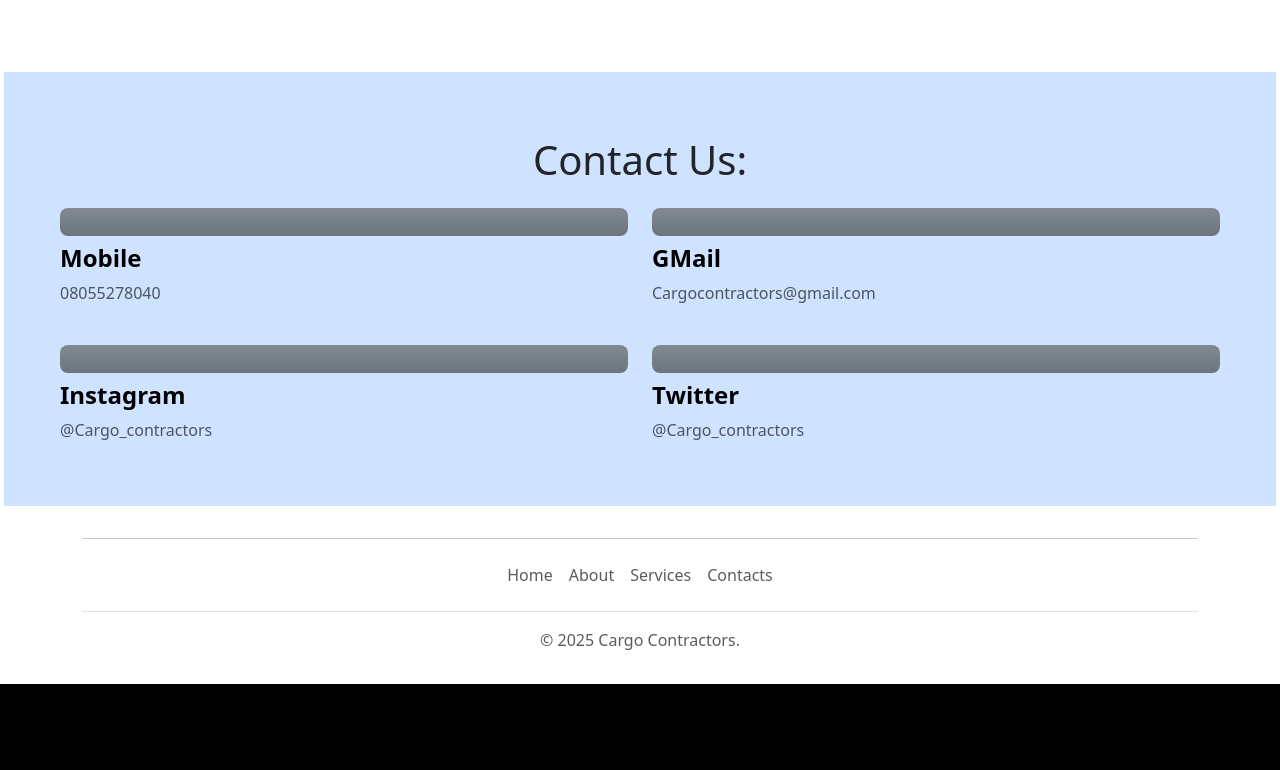
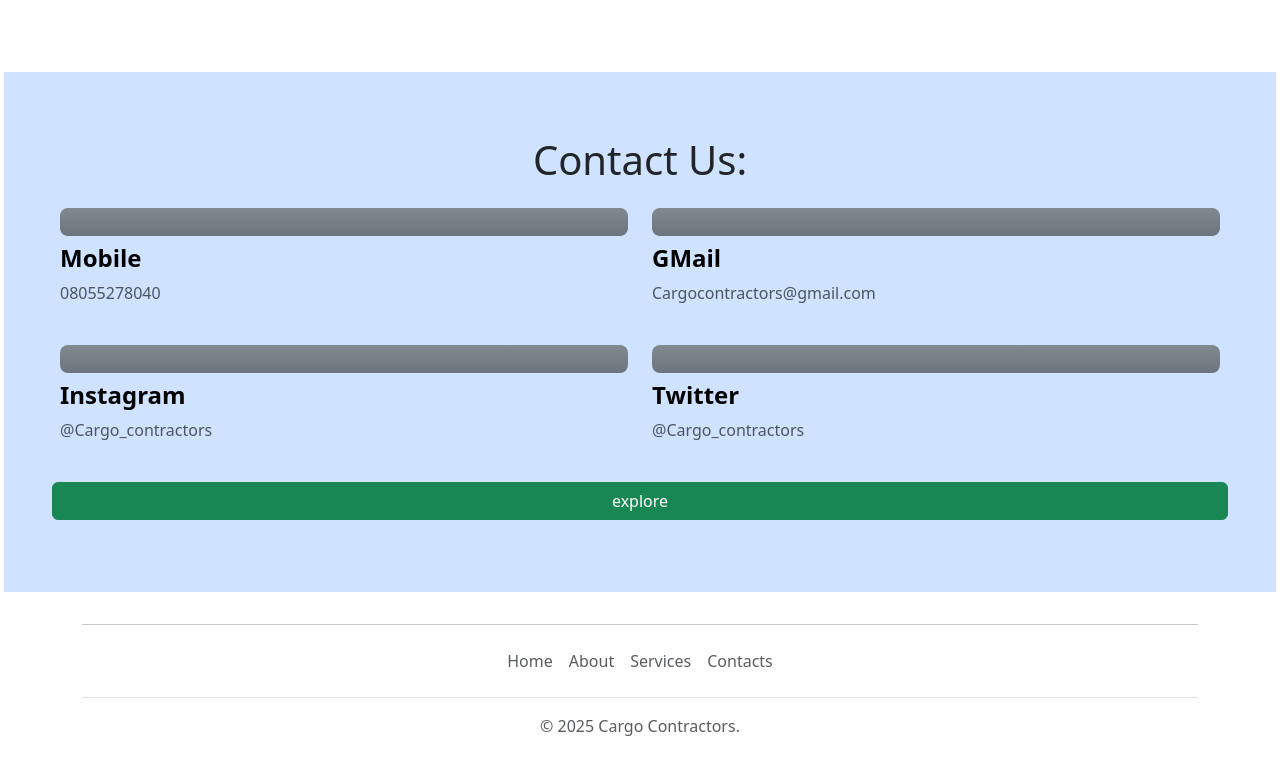
Before and after one commit to Enitanmi29/cargocontractors, a React (Vite) app: page / in a window 1280 px wide. Shown: the part 1774-2544 px from the top of the page. Before the commit the page ends 2458 px from the top, so only its background shows below. Built offline with nearby package versions, Linux system fonts and the light colour scheme.

Commit message:
add a button to the contact section of the Home component

```diff
--- a/src/components/Home.jsx
+++ b/src/components/Home.jsx
@@ -89,6 +89,7 @@ const Home = () => {
                   ))}
                 </div>
               </div>
+              <button className='btn btn-success my-4 justify-center'> explore </button>
             </div>
         </div>
     </div>
```
